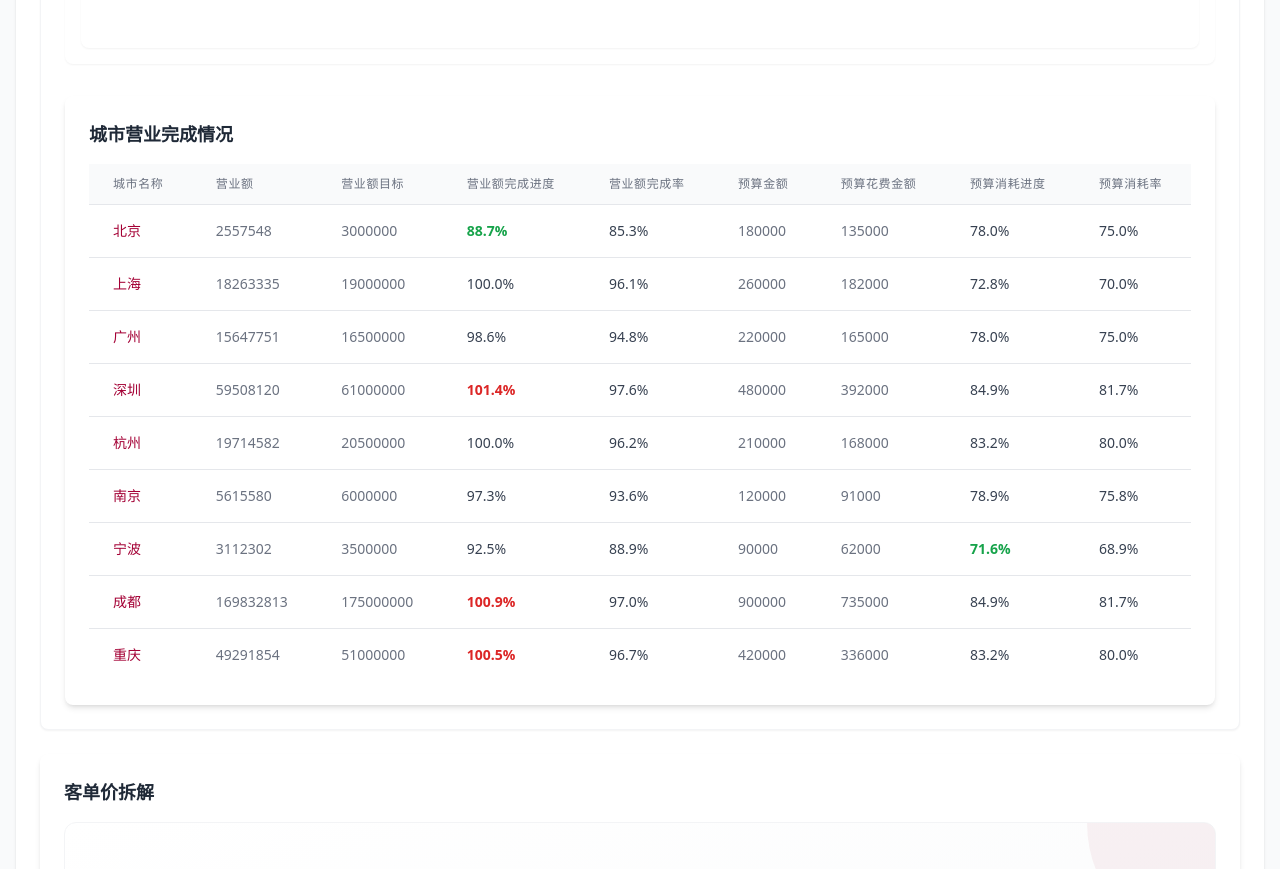
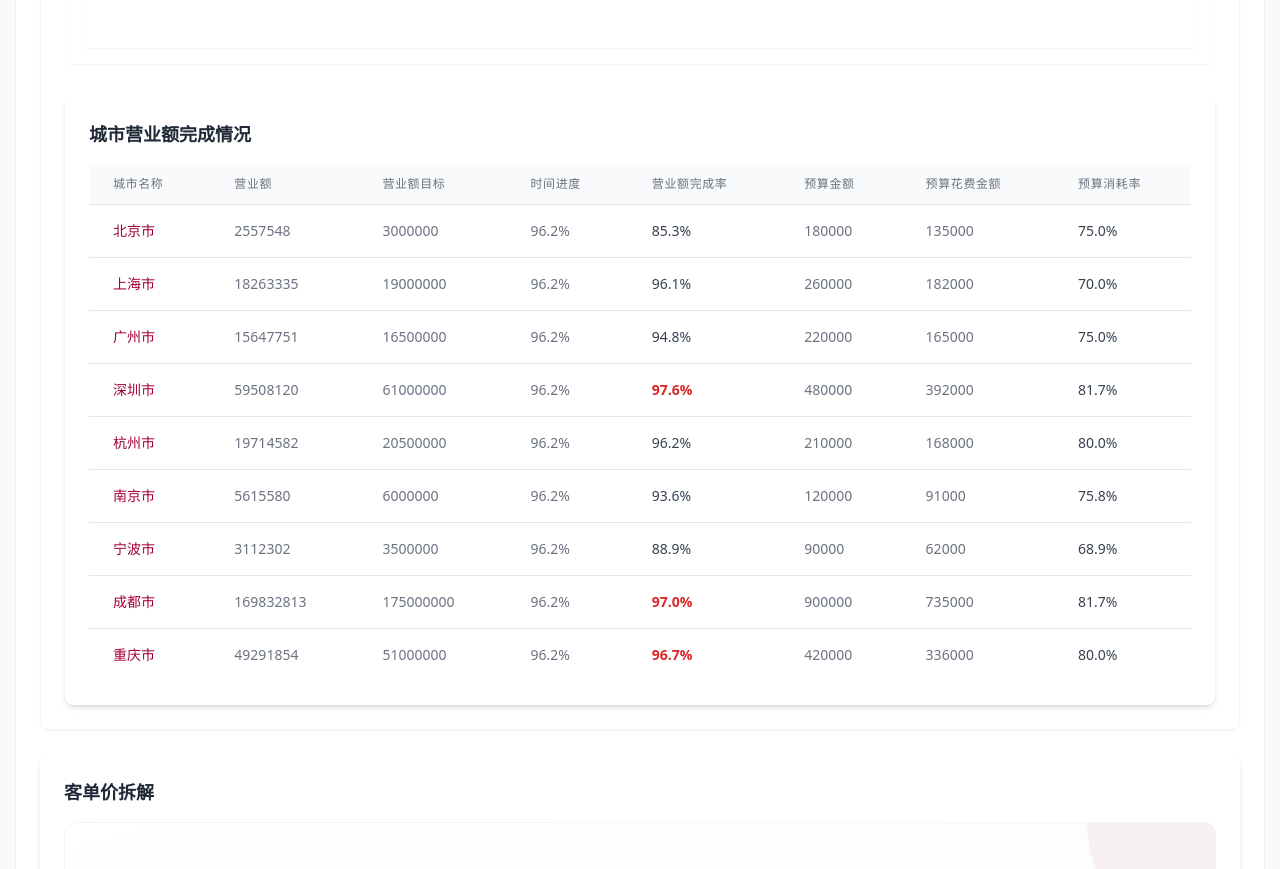
Before and after one commit to liuokai/Weekly-Report-for-CL, a React app: page / in a window 1280 px wide. Shown: the part 1181-2050 px from the top of the page. Built offline with nearby package versions, Linux system fonts and the light colour scheme.

Commit message:
bug 修复

```diff
--- a/src/components/TuiNaHome/RevenueDecompositionContainer.jsx
+++ b/src/components/TuiNaHome/RevenueDecompositionContainer.jsx
@@ -53,19 +53,16 @@ const RevenueDecompositionContainer = () => {
     return baseData.map((d) => {
       const phasedTarget = d.target ? d.target * timeProgressRatio : 0;
       const completionRate = d.target ? (d.revenue / d.target) * 100 : 0;
-      const completionProgress = phasedTarget ? (d.revenue / phasedTarget) * 100 : 0;
       const consumptionRate = d.budget ? (d.budgetSpent / d.budget) * 100 : 0;
       const phasedBudget = d.budget ? d.budget * timeProgressRatio : 0;
-      const consumptionProgress = phasedBudget ? (d.budgetSpent / phasedBudget) * 100 : 0;
       return {
-        城市名称: d.city,
+        城市名称: `${d.city}市`,
         营业额: Math.round(d.revenue),
         营业额目标: Math.round(d.target),
-        营业额完成进度: `${completionProgress.toFixed(1)}%`,
+        时间进度: `${(timeProgressRatio * 100).toFixed(1)}%`,
         营业额完成率: `${completionRate.toFixed(1)}%`,
         预算金额: Math.round(d.budget),
         预算花费金额: Math.round(d.budgetSpent),
-        预算消耗进度: `${consumptionProgress.toFixed(1)}%`,
         预算消耗率: `${consumptionRate.toFixed(1)}%`,
       };
     });
@@ -111,7 +108,8 @@ const RevenueDecompositionContainer = () => {
 
   const openCityModal = async (cityName) => {
     setSelectedCity(cityName);
-    const city = baseData.find(c => c.city === cityName);
+    const normalizeCity = (n) => String(n || "").replace(/市$/, "").trim();
+    const city = baseData.find(c => normalizeCity(c.city) === normalizeCity(cityName));
     if (city) {
       const weekRanges = buildLast12Weeks();
       setWeeks(weekRanges);
@@ -137,7 +135,6 @@ const RevenueDecompositionContainer = () => {
       const timeProgressRatio = totalDaysYear > 0 ? (dayOfYear / totalDaysYear) : 0;
 
       let storeNames = [];
-      const normalizeCity = (n) => String(n || "").replace(/市$/, "").trim();
       try {
         const resp = await fetch("/src/data/store_list.csv");
         const text = await resp.text();
@@ -194,18 +191,15 @@ const RevenueDecompositionContainer = () => {
         const phasedTarget = sTarget * timeProgressRatio;
         const phasedBudget = sBudget * timeProgressRatio;
         const completionRate = sTarget ? (sRevenue / sTarget) * 100 : 0;
-        const completionProgress = phasedTarget ? (sRevenue / phasedTarget) * 100 : 0;
         const consumptionRate = sBudget ? (sSpent / sBudget) * 100 : 0;
-        const consumptionProgress = phasedBudget ? (sSpent / phasedBudget) * 100 : 0;
         return {
           城市名称: name,
           营业额: Math.round(sRevenue),
           营业额目标: Math.round(sTarget),
-          营业额完成进度: `${completionProgress.toFixed(1)}%`,
+          时间进度: `${(timeProgressRatio * 100).toFixed(1)}%`,
           营业额完成率: `${completionRate.toFixed(1)}%`,
           预算金额: Math.round(sBudget),
           预算花费金额: Math.round(sSpent),
-          预算消耗进度: `${consumptionProgress.toFixed(1)}%`,
           预算消耗率: `${consumptionRate.toFixed(1)}%`,
         };
       });
@@ -221,9 +215,6 @@ const RevenueDecompositionContainer = () => {
     { key: "revenue", label: "周度营业额", unit: "元", format: (val) => `¥ ${Math.round(val).toLocaleString("zh-CN")}`, axisFormat: (val) => (val / 10000).toFixed(0) + "万" },
     { key: "ytdRevenue", label: "年度累计营业额", unit: "元", format: (val) => `¥ ${Math.round(val).toLocaleString("zh-CN")}`, axisFormat: (val) => (val / 100000000).toFixed(2) + "亿" },
     { key: "dailyAvgRevenue", label: "天均营业额", unit: "元", format: (val) => `¥ ${Math.round(val).toLocaleString("zh-CN")}`, axisFormat: (val) => (val / 10000).toFixed(1) + "万" },
-    { key: "dailyAvgPrice", label: "天均客单价", unit: "元", format: (val) => `¥ ${val.toFixed(2)}`, axisFormat: (val) => Math.round(val) },
-    { key: "avgServiceDuration", label: "推拿师日均服务时长", unit: "分钟", format: (val) => `${Math.round(val)} 分钟`, axisFormat: (val) => Math.round(val) },
-    { key: "dailyAvgCustomer", label: "天均客次量", unit: "人次", format: (val) => `${Math.round(val)} 人次`, axisFormat: (val) => Math.round(val) },
   ];
 
   const buildCitySeries = () => {
@@ -295,43 +286,21 @@ const RevenueDecompositionContainer = () => {
     },
     { key: "rev", title: "营业额", dataIndex: "营业额" },
     { key: "revTarget", title: "营业额目标", dataIndex: "营业额目标" },
-    {
-      key: "revProgress",
-      title: "营业额完成进度",
-      dataIndex: "营业额完成进度",
-      render: (value, row) => {
-        const num = parseFloat(value);
-        const isMin = minProgress !== null && num === minProgress;
-        const isOver = num > 100;
-        const cls = isMin ? "text-green-600 font-semibold" : (isOver ? "text-red-600 font-semibold" : "text-gray-700");
-        return <span className={cls}>{value}</span>;
-      }
-    },
+    { key: "timeProgress", title: "时间进度", dataIndex: "时间进度" },
     {
       key: "revRate",
       title: "营业额完成率",
       dataIndex: "营业额完成率",
-      render: (value) => {
-        const num = parseFloat(value);
-        const isOver = num > 100;
-        const cls = isOver ? "text-red-600 font-semibold" : "text-gray-700";
+      render: (value, row) => {
+        const rateNum = parseFloat(value);
+        const timeNum = parseFloat(row?.["时间进度"] || "0");
+        const highlight = rateNum > timeNum;
+        const cls = highlight ? "text-red-600 font-semibold" : "text-gray-700";
         return <span className={cls}>{value}</span>;
       }
     },
     { key: "budget", title: "预算金额", dataIndex: "预算金额" },
     { key: "budgetSpent", title: "预算花费金额", dataIndex: "预算花费金额" },
-    {
-      key: "budgetProgress",
-      title: "预算消耗进度",
-      dataIndex: "预算消耗进度",
-      render: (value) => {
-        const num = parseFloat(value);
-        const isMin = minBudgetProgress !== null && num === minBudgetProgress;
-        const isOver = num > 100;
-        const cls = isMin ? "text-green-600 font-semibold" : (isOver ? "text-red-600 font-semibold" : "text-gray-700");
-        return <span className={cls}>{value}</span>;
-      }
-    },
     {
       key: "budgetRate",
       title: "预算消耗率",
@@ -349,41 +318,21 @@ const RevenueDecompositionContainer = () => {
     { key: "city", title: "城市名称", dataIndex: "城市名称" },
     { key: "rev", title: "营业额", dataIndex: "营业额" },
     { key: "revTarget", title: "营业额目标", dataIndex: "营业额目标" },
-    {
-      key: "revProgress",
-      title: "营业额完成进度",
-      dataIndex: "营业额完成进度",
-      render: (value) => {
-        const num = parseFloat(value);
-        const isOver = num > 100;
-        const cls = isOver ? "text-red-600 font-semibold" : "text-gray-700";
-        return <span className={cls}>{value}</span>;
-      }
-    },
+    { key: "timeProgress", title: "时间进度", dataIndex: "时间进度" },
     {
       key: "revRate",
       title: "营业额完成率",
       dataIndex: "营业额完成率",
-      render: (value) => {
-        const num = parseFloat(value);
-        const isOver = num > 100;
-        const cls = isOver ? "text-red-600 font-semibold" : "text-gray-700";
+      render: (value, row) => {
+        const rateNum = parseFloat(value);
+        const timeNum = parseFloat(row?.["时间进度"] || "0");
+        const highlight = rateNum > timeNum;
+        const cls = highlight ? "text-red-600 font-semibold" : "text-gray-700";
         return <span className={cls}>{value}</span>;
       }
     },
     { key: "budget", title: "预算金额", dataIndex: "预算金额" },
     { key: "budgetSpent", title: "预算花费金额", dataIndex: "预算花费金额" },
-    {
-      key: "budgetProgress",
-      title: "预算消耗进度",
-      dataIndex: "预算消耗进度",
-      render: (value) => {
-        const num = parseFloat(value);
-        const isOver = num > 100;
-        const cls = isOver ? "text-red-600 font-semibold" : "text-gray-700";
-        return <span className={cls}>{value}</span>;
-      }
-    },
     {
       key: "budgetRate",
       title: "预算消耗率",
@@ -472,98 +421,8 @@ const RevenueDecompositionContainer = () => {
                   />
                 </div>
                 <div className="space-y-2">
-                  <div className="flex items-center justify-between">
+                  <div className="flex items-center">
                     <p className="text-sm text-gray-600">门店维度统计</p>
-                    <select
-                      className="px-2 py-1 text-xs border border-gray-300 rounded bg-white"
-                      value={selectedWeekIndex}
-                      onChange={(e) => {
-                        const idx = parseInt(e.target.value, 10);
-                        setSelectedWeekIndex(idx);
-                        const city = baseData.find(c => c.city === selectedCity);
-                        if (!city) return;
-                        const today = new Date();
-                        const year = today.getFullYear();
-                        const startOfYear = new Date(year, 0, 1);
-                        const dayOfYear = Math.floor((today - startOfYear) / (1000 * 60 * 60 * 24)) + 1;
-                        const isLeap = (year % 4 === 0 && (year % 100 !== 0 || year % 400 === 0));
-                        const totalDaysYear = isLeap ? 366 : 365;
-                        const timeProgressRatio = totalDaysYear > 0 ? (dayOfYear / totalDaysYear) : 0;
-                        const normalizeCity = (n) => String(n || "").replace(/市$/, "").trim();
-                        fetch("/src/data/store_list.csv")
-                          .then(r => r.text())
-                          .then(t => {
-                            const parsed = parseCSV(t);
-                            const storeNames = parsed.rows
-                              .filter(r => normalizeCity(r["城市名称"]) === normalizeCity(selectedCity))
-                              .map(r => r["门店名称"]);
-                            const computeWeights = (names) => {
-                              const raw = names.map((n) => {
-                                const s = String(n);
-                                let sum = 0;
-                                for (let i = 0; i < s.length; i++) sum += s.charCodeAt(i);
-                                const w = 0.8 + ((sum % 41) / 100);
-                                return w;
-                              });
-                              const total = raw.reduce((a, b) => a + b, 0) || 1;
-                              return raw.map((w) => w / total);
-                            };
-                            const perfFactor = (name, weekIdx) => {
-                              const s = String(name);
-                              let sum = 0;
-                              for (let i = 0; i < s.length; i++) sum += s.charCodeAt(i);
-                              const r = ((sum + weekIdx * 17) % 101) / 100;
-                              const delta = (r - 0.5) * 0.1;
-                              return 1 + delta;
-                            };
-                            const consFactor = (name, weekIdx) => {
-                              const s = String(name);
-                              let sum = 0;
-                              for (let i = 0; i < s.length; i++) sum += s.charCodeAt(i) * 1.3;
-                              const r = ((sum + weekIdx * 23) % 101) / 100;
-                              const delta = (r - 0.5) * 0.12;
-                              return 1 + delta;
-                            };
-                            const weights = computeWeights(storeNames);
-                            const rawRevenues = storeNames.map((name, i) => {
-                              const share = weights[i] || 1 / (storeNames.length || 1);
-                              return weeklyData[idx] * share * perfFactor(name, idx);
-                            });
-                            const totalRaw = rawRevenues.reduce((a, b) => a + b, 0) || 1;
-                            const scale = weeklyData[idx] / totalRaw;
-                            const updated = storeNames.map((name, i) => {
-                              const share = weights[i] || 1 / (storeNames.length || 1);
-                              const sRevenue = rawRevenues[i] * scale;
-                              const sTarget = (city.target / 52) * share;
-                              const sBudget = (city.budget / 52) * share;
-                              const sSpent = (city.budgetSpent / 52) * share * consFactor(name, idx);
-                              const phasedTarget = sTarget * timeProgressRatio;
-                              const phasedBudget = sBudget * timeProgressRatio;
-                              const completionRate = sTarget ? (sRevenue / sTarget) * 100 : 0;
-                              const completionProgress = phasedTarget ? (sRevenue / phasedTarget) * 100 : 0;
-                              const consumptionRate = sBudget ? (sSpent / sBudget) * 100 : 0;
-                              const consumptionProgress = phasedBudget ? (sSpent / phasedBudget) * 100 : 0;
-                              return {
-                                城市名称: name,
-                                营业额: Math.round(sRevenue),
-                                营业额目标: Math.round(sTarget),
-                                营业额完成进度: `${completionProgress.toFixed(1)}%`,
-                                营业额完成率: `${completionRate.toFixed(1)}%`,
-                                预算金额: Math.round(sBudget),
-                                预算花费金额: Math.round(sSpent),
-                                预算消耗进度: `${consumptionProgress.toFixed(1)}%`,
-                                预算消耗率: `${consumptionRate.toFixed(1)}%`,
-                              };
-                            });
-                            setStoreRows(updated);
-                          })
-                          .catch(() => {});
-                      }}
-                    >
-                      {weeks.map((w, i) => (
-                        <option key={i} value={i}>{w.label}</option>
-                      ))}
-                    </select>
                   </div>
                   <div className="border border-gray-200 rounded">
                     {storeRows.length === 0 ? (
@@ -583,7 +442,7 @@ const RevenueDecompositionContainer = () => {
 
   return (
     <DataContainer
-      title="城市营业完成情况"
+      title="城市营业额完成情况"
       data={{ rows }}
       maxHeight="none"
       renderContent={renderContent}
--- a/src/components/TuiNaHome/index.jsx
+++ b/src/components/TuiNaHome/index.jsx
@@ -22,8 +22,8 @@ const TuiNaHomeTab = () => {
   const endOfYear = new Date(today.getFullYear(), 11, 31);
   const timeProgress = Math.min(100, Math.max(0, ((today - startOfYear) / (endOfYear - startOfYear)) * 100));
 
-  const budgetTotal = 40000;    // 万元
-  const budgetUsed = 32000;     // 万元
+  const budgetTotal = 4500;    // 万元
+  const budgetUsed = 3796;     // 万元
   const budgetProgress = Math.round((budgetUsed / budgetTotal) * 100);
 
   return (
```
Also changed, not shown: 2 other files (tests, documents, lock files or other folders).
